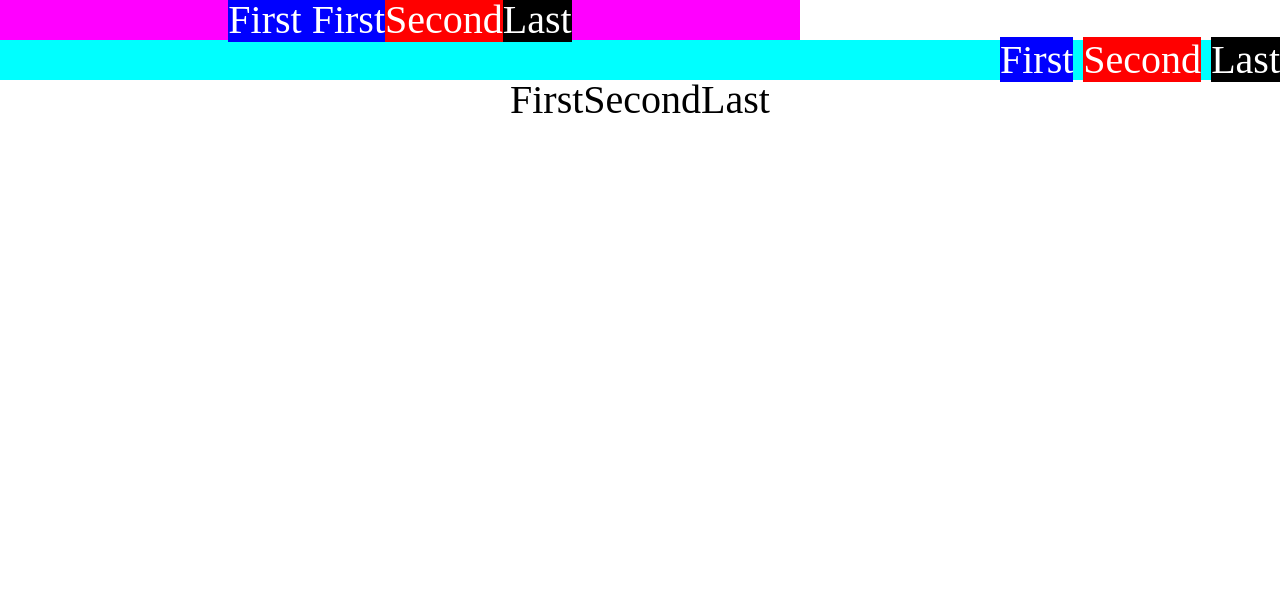
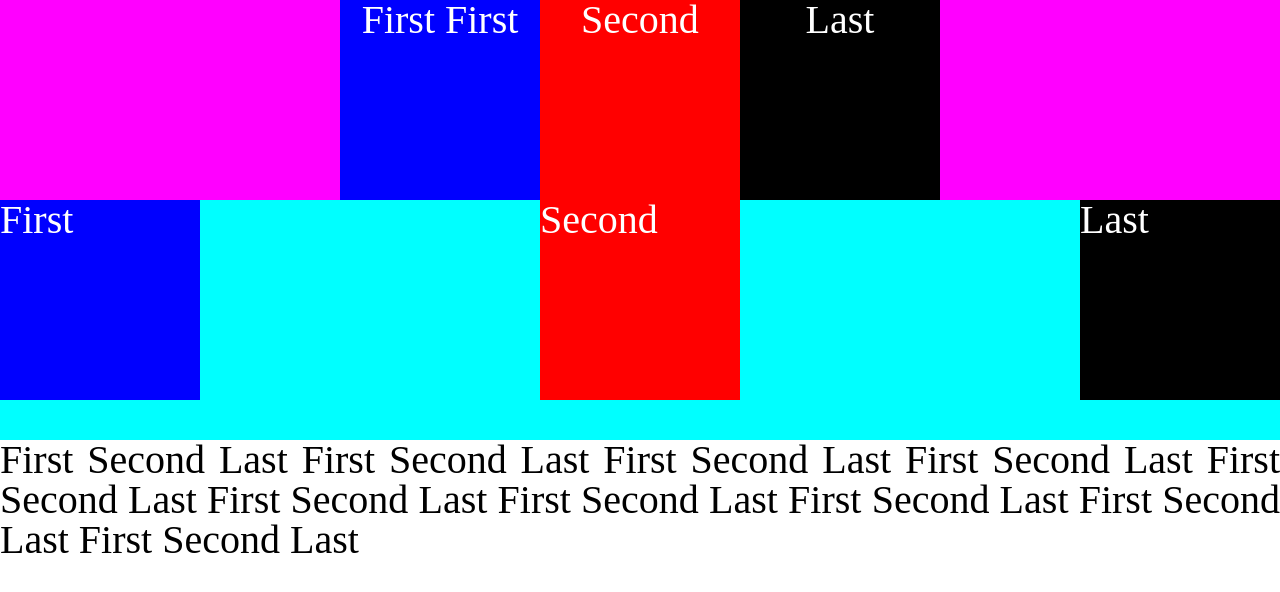
Before and after one commit to CaelumAulas/web7368, a plain HTML site: page explicacao/display.html in a window 1280 px wide. Drawn offline with Linux system fonts and the light colour scheme.

Commit message:
Explicação de display - inline, block e inline-block

```diff
--- a/explicacao/display.css
+++ b/explicacao/display.css
@@ -6,23 +6,29 @@ body {
 .pai1 {
   background-color: magenta;
   text-align: center;
-  width: 800px;
 }
 
 .pai2 {
+  text-align: justify;
   background-color: aqua;
-  text-align: right;
 }
 
 div {
-  display: inline;
-  background-color: red;
-  height: 400px;
-  width: 400px;
-  margin: 0;
+  display: inline-block;
+  background-color: yellow;
+  height: 200px;
+  width: 200px;
 
   /* o browser escreveu
   font-size: inherit; */
+}
+
+.coiso {
+  display: inline-block;
+  width: 100%;
+  height: 0;
+  font-size: 0;
+  line-height: 0;
 }
 
 .first {
@@ -39,5 +45,5 @@ div {
 
 p {
   color: black;
-  text-align: center;
+  text-align: justify;
 }
--- a/explicacao/display.html
+++ b/explicacao/display.html
@@ -18,10 +18,11 @@
       <div class="first">First</div>
       <div class="second">Second</div>
       <div class="last">Last</div>
+      <div class="coiso"></div>
     </footer>
 
     <p>
-      FirstSecondLast
+      First Second Last First Second Last First Second Last First Second Last First Second Last First Second Last First Second Last First Second Last First Second Last First Second Last
     </p>
   </body>
 </html>
```
